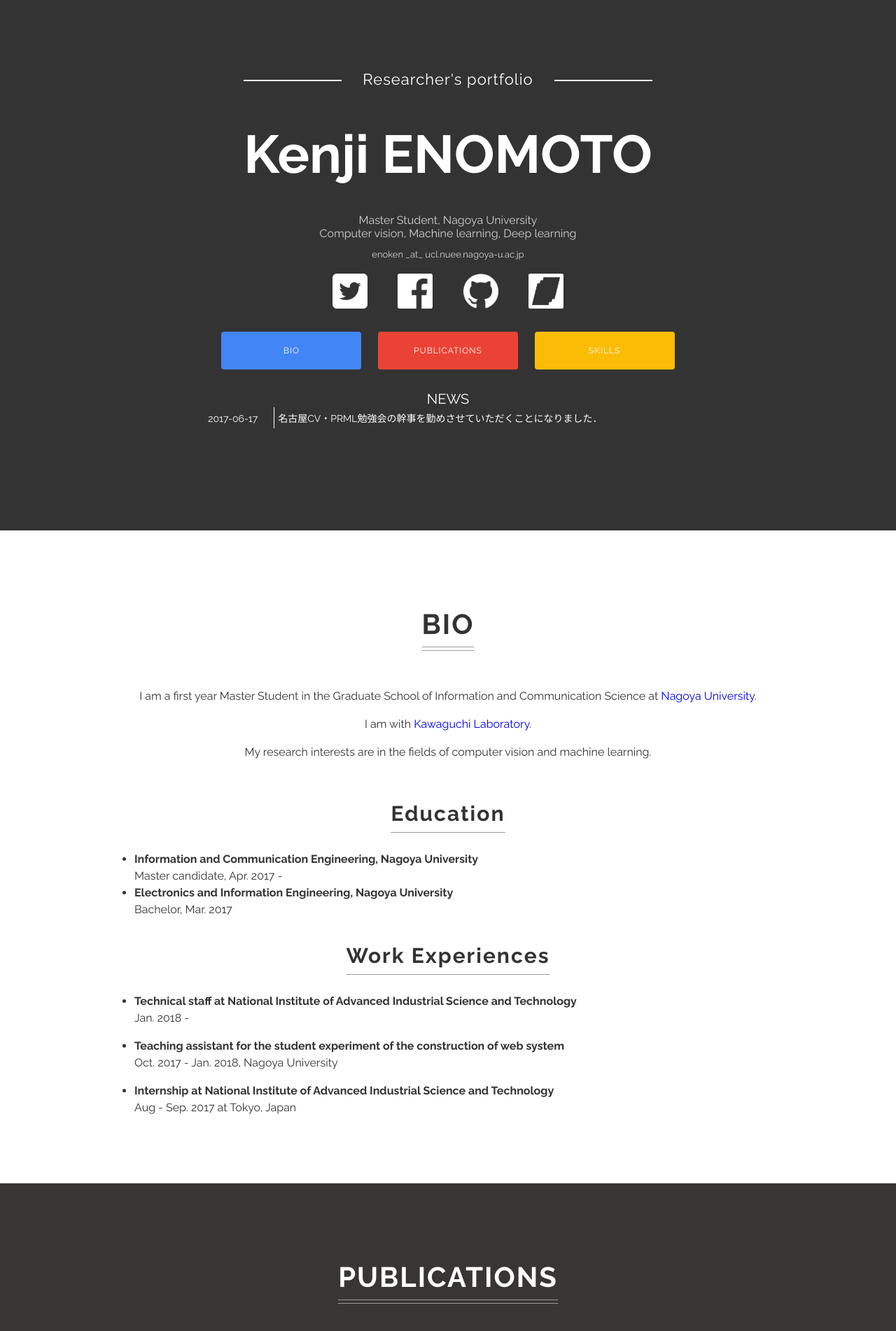
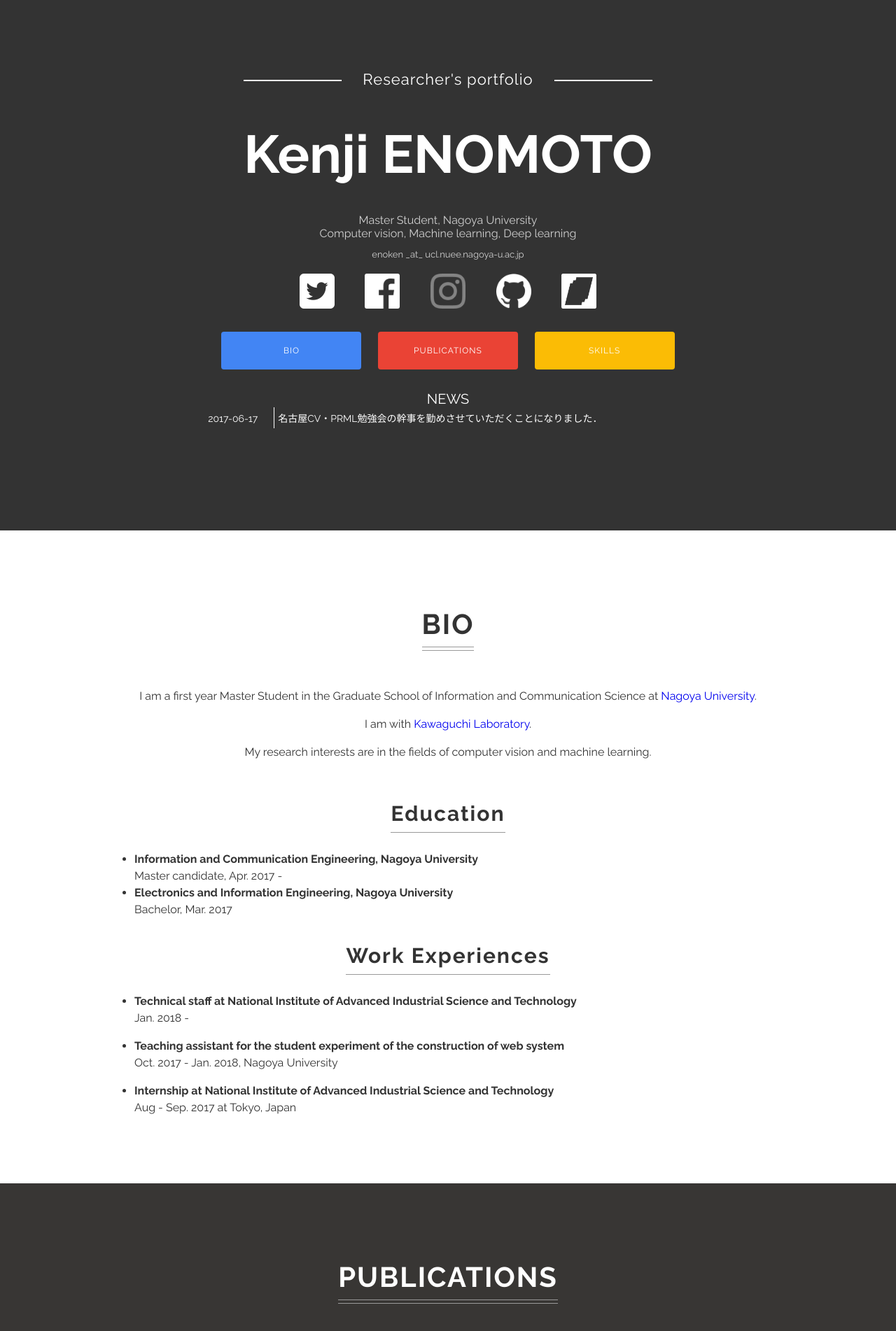
Before and after one commit to enomotokenji/enomotokenji.github.io, a Jekyll site: the page index.html, which Jekyll copies as it is, in a window 1280 px wide. Shown: the top 1902 px of the page at 70% size. Built offline with Jekyll 4.4.1, drawn with Linux system fonts in a browser that asks for light colours; nearby versions of some CDN libraries.

Commit message:
add: link to instagram

```diff
--- a/index.html
+++ b/index.html
@@ -40,6 +40,7 @@
         <div class="sns-icons">
             <a class="sns-icon" href="https://twitter.com/__enoken__" target="_blank"><img src="images/Twitter_Social_Icon_Rounded_Square_White.png" width="50px"></a>
             <a class="sns-icon" href="https://www.facebook.com/people/Kenji-Enomoto/100002574284450" target="_blank"><img src="images/FB-f-Logo__white_114.png" width="50px"></a>
+            <a class="sns-icon" href="https://www.instagram.com/tlaaalae" target="_blank"><img src="images/instagram-logo.png" width="50px"></a>
             <a class="sns-icon" href="https://github.com/enomotokenji" target="_blank"><img src="images/GitHub-Mark-Light-120px-plus.png" width="50px"></a>
             <a class="sns-icon" href="/memo.html" target="_blank"><img src="images/memo.png" width="50px"></a>
             <!--<a class="blind-link" href="/memo.html" target="_blank"></a>-->
```
Also changed, not shown: images/instagram-logo.png (added).
